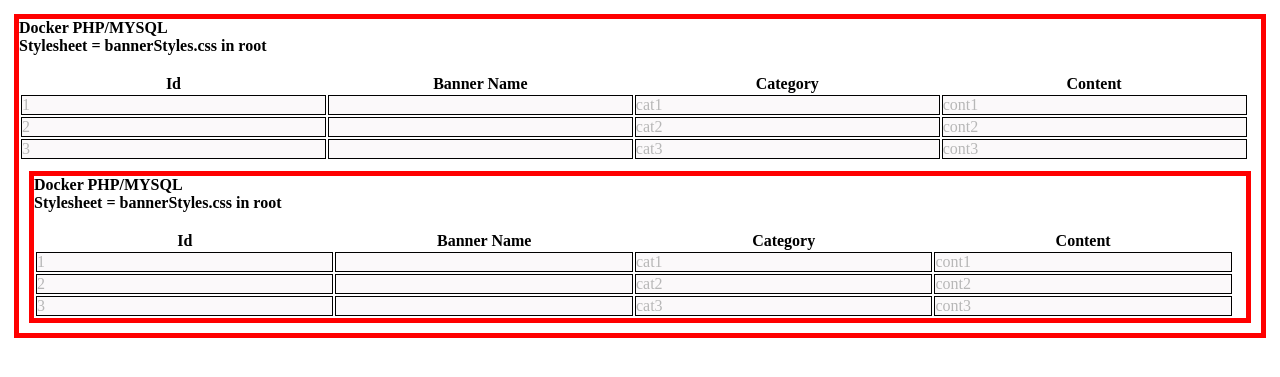
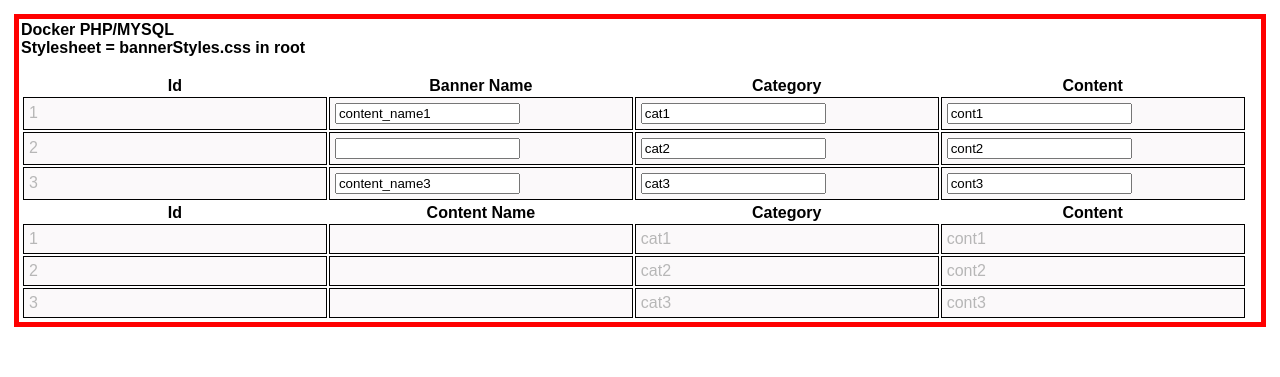
Before and after one commit to RealFakeCanadian/Banner-Ads, a PHP site: page / in a window 1280 px wide. Shown: the top 377 px of the page. Run offline with PHP 8.4, Linux system fonts and the light colour scheme; data comes from the database, SQL or seed files in the repository; data that the repository does not hold is empty; some libraries are stand-ins or nearby versions.

Commit message:
Start preparing for AJAX updates inline on the web form.  Put PHP variables in the environment

```diff
--- a/php/bannerStyles.css
+++ b/php/bannerStyles.css
@@ -4,6 +4,20 @@
 
 html {margin:4px;}
 table.list {width:99%;}
-table.list  td{background:none repeat 0 0 #FBF9FA;color:#B7B7B7;width:25%}
+table.list  td{padding:5px;background:none repeat 0 0 #FBF9FA;color:#B7B7B7;width:25%}
 
-div#container {margin:10px;border: 5px solid red}
+div#container {padding:2px;margin:10px;border: 5px solid red}
+
+
+/* jquery specific styles */
+body {
+    font-family: Arial, Helvetica, sans-serif;
+}
+
+table {
+    font-size: 1em;
+}
+
+.ui-draggable, .ui-droppable {
+    background-position: top;
+}
--- a/php/index.php
+++ b/php/index.php
@@ -7,6 +7,11 @@
     <meta name="description" content="Docker with PHP/mySQL">
     <meta name="author" content="John Elias">
     <style>table td {border:1px solid #000;width:25%}</style>
+      <!-- The JQUERY js Library -->
+    <script type="text/javascript" src="jquery/jquery-3.6.0.js"></script>
+     <!-- The JQUERY UI js Library -->
+    <script type="text/javascript" src="jquery/jquery-ui.js"></script>
+
 
     <link href="bannerStyles.css" rel="stylesheet">
 
@@ -18,6 +23,8 @@
 
     <h1>Docker PHP/MYSQL</h1>
     <h2>Stylesheet = bannerStyles.css in root</h2>
+
+
     <br />
     <div class=".db-table">
         <table class="list">
@@ -28,13 +35,21 @@
                 <th>Content</th>
             </tr>
             <?php
-            $user = 'root';
-            $pass = 'example';
+
+//            We will use an environment variable instead of passing u/p it in.
+//            This environment variable shouldn't be put in code.  Either this way
+//            or in the dockerfile.  For now we are fine, using it in our related dockerfile
+
+//            $user = 'root';
+//            $pass = 'example';
 
             try {
-                $dbh = new PDO('mysql:host=db;port=3306;dbname=app', $user, $pass);
+                $dbh = new PDO('mysql:host=db;port=3306;dbname=app', $_ENV['user'], $_ENV['pass']);
                 foreach ($dbh->query('SELECT * from content') as $row) {
-                    $html = "<tr><td>${row['id']}</td><td>${row['banner_name']}</td><td>${row['category']}</td><td>${row['content']}</td></tr>";
+                    $html = "<tr><td>${row['id']}</td>
+                             <td><input name='contentnameinput' value='${row['content_name']}'></td>
+                             <td><input name='categoryinput' value='${row['category']}'></td>
+                             <td><input name='contentinput' value='${row['content']}'></td></tr>";
                     echo $html;
                 }
                 $dbh = null;
@@ -48,25 +63,18 @@
 
 
 
-        <div id="container">
 
-        <h1>Docker PHP/MYSQL</h1>
-        <h2>Stylesheet = bannerStyles.css in root</h2>
-        <br />
         <div class=".db-table">
             <table class="list">
                 <tr>
                     <th>Id</th>
-                    <th>Banner Name</th>
+                    <th>Content Name</th>
                     <th>Category</th>
                     <th>Content</th>
                 </tr>
                 <?php
-                $user = 'root';
-                $pass = 'example';
-
                 try {
-                    $dbh = new PDO('mysql:host=db;port=3306;dbname=app', $user, $pass);
+                    $dbh = new PDO('mysql:host=db;port=3306;dbname=app', $_ENV['user'], $_ENV['pass']);
                     foreach ($dbh->query('SELECT * from content') as $row) {
                         $html = "<tr><td>${row['id']}</td><td>${row['banner_name']}</td><td>${row['category']}</td><td>${row['content']}</td></tr>";
                         echo $html;
@@ -80,12 +88,6 @@
             </table>
         </div>
 
-
-
-
-
-
-    </div>
 </body>
 
 </html>
```
Also changed, not shown: 2 other files.
